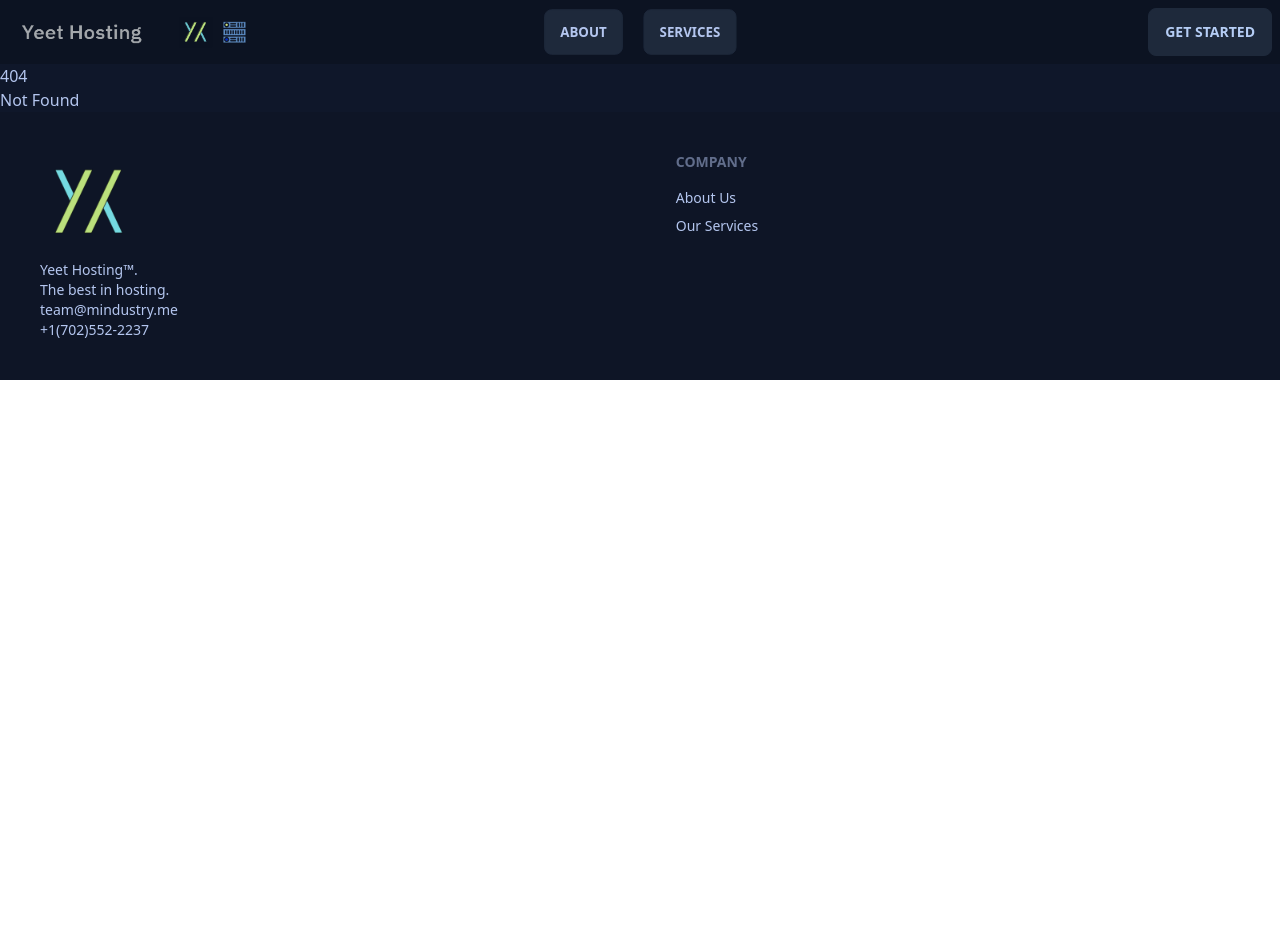
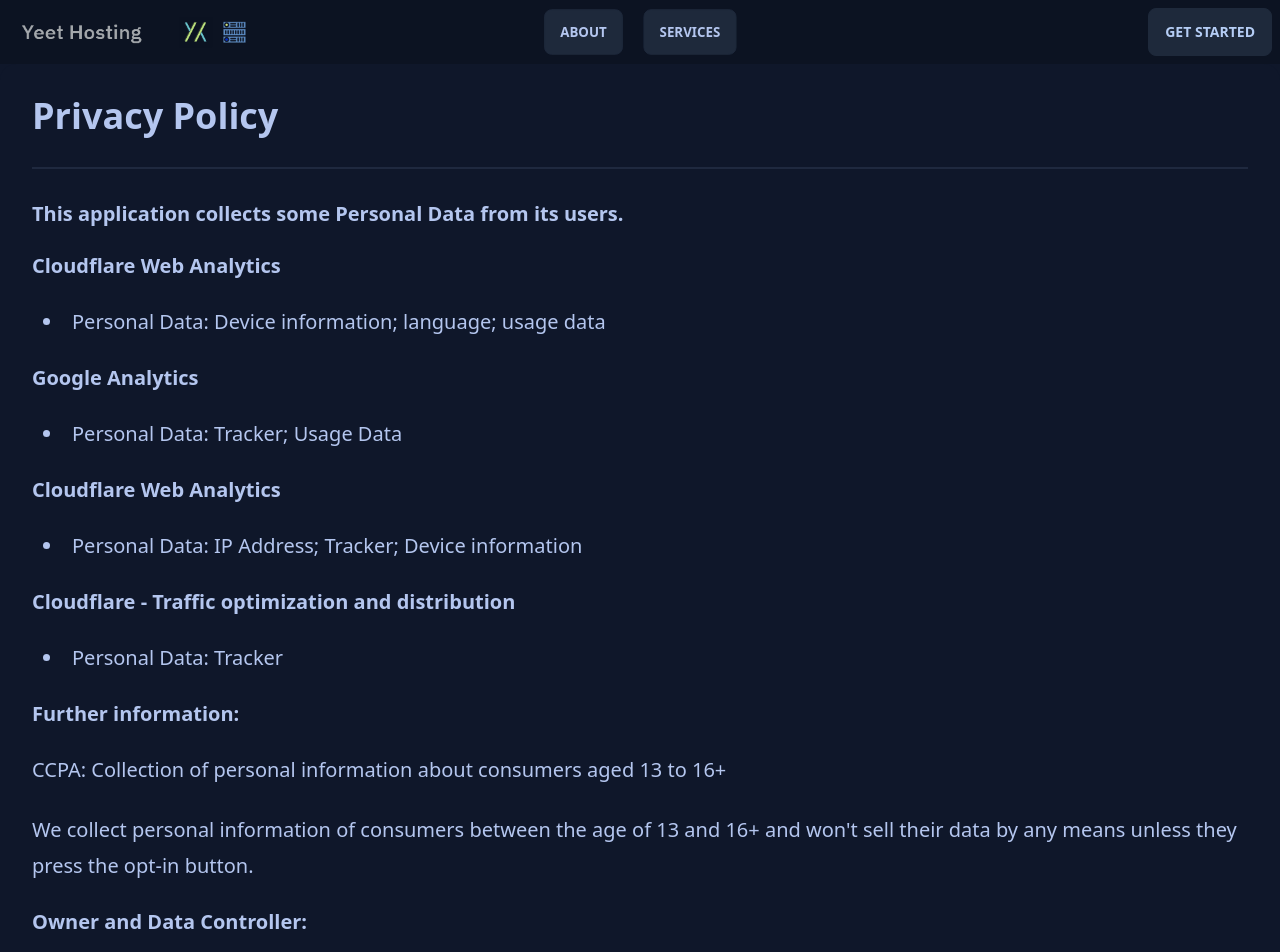
Before and after one commit to shadow01148/webwebweb, a SvelteKit app: page /policy in a window 1280 px wide. Before the commit this address had no page. Shown: the top 952 px of the page. Before the commit the page ends 800 px from the top, so only its background shows below. Built offline with nearby package versions, Linux system fonts and the light colour scheme.

Commit message:
Privacy Policy

```diff
--- /dev/null
+++ b/src/routes/policy/+page.svelte
@@ -0,0 +1,31 @@
+<div class="card bg-base-100 shadow-xl">
+    <div class="card-body">
+      <h2 class="card-title text-center text-4xl font-extrabold">Privacy Policy</h2><div class="divider"></div>
+      <article class="prose-xl">
+        <h1 class="font-extrabold text-xl">This application collects some Personal Data from its users.</h1>
+        <p class="text-xl font-bold">Cloudflare Web Analytics</p>
+        <ul class="list-disc">
+            <li>Personal Data: Device information; language; usage data</li>
+        </ul>
+        <p class="text-xl font-bold">Google Analytics</p>
+        <ul class="list-disc">
+            <li>Personal Data: Tracker; Usage Data</li>
+        </ul>
+        <p class="text-xl font-bold">Cloudflare Web Analytics</p>
+        <ul class="list-disc">
+            <li>Personal Data: IP Address; Tracker; Device information</li>
+        </ul>
+
+        <p class="text-xl font-bold">Cloudflare - Traffic optimization and distribution</p>
+        <ul class="list-disc">
+            <li>Personal Data: Tracker</li>
+        </ul>
+        <h1 class="font-extrabold text-xl">Further information:</h1>
+        <p>CCPA: Collection of personal information about consumers aged 13 to 16+</p>
+        <p>We collect personal information of consumers between the age of 13 and 16+ and won't sell their data by any means unless they press the opt-in button.</p>
+        <h1 class="font-extrabold text-xl">Owner and Data Controller:</h1>
+        <p>VolleierYouKnow#6004, in representation of Yeet Hosting - Sam P. Bloom</p>
+        <p>Contact Email: admin@mindustry.me</p>
+      </article>
+    </div>
+</div>
```
